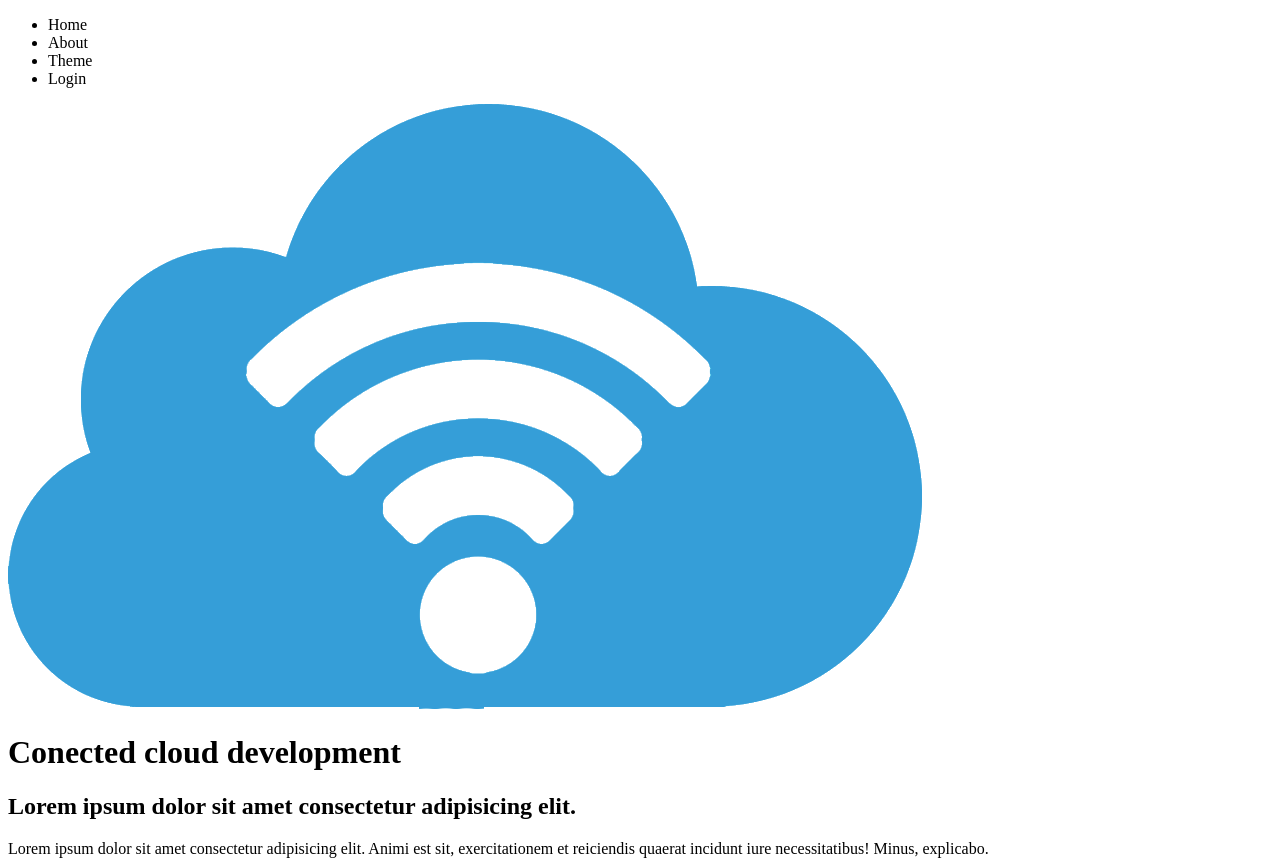
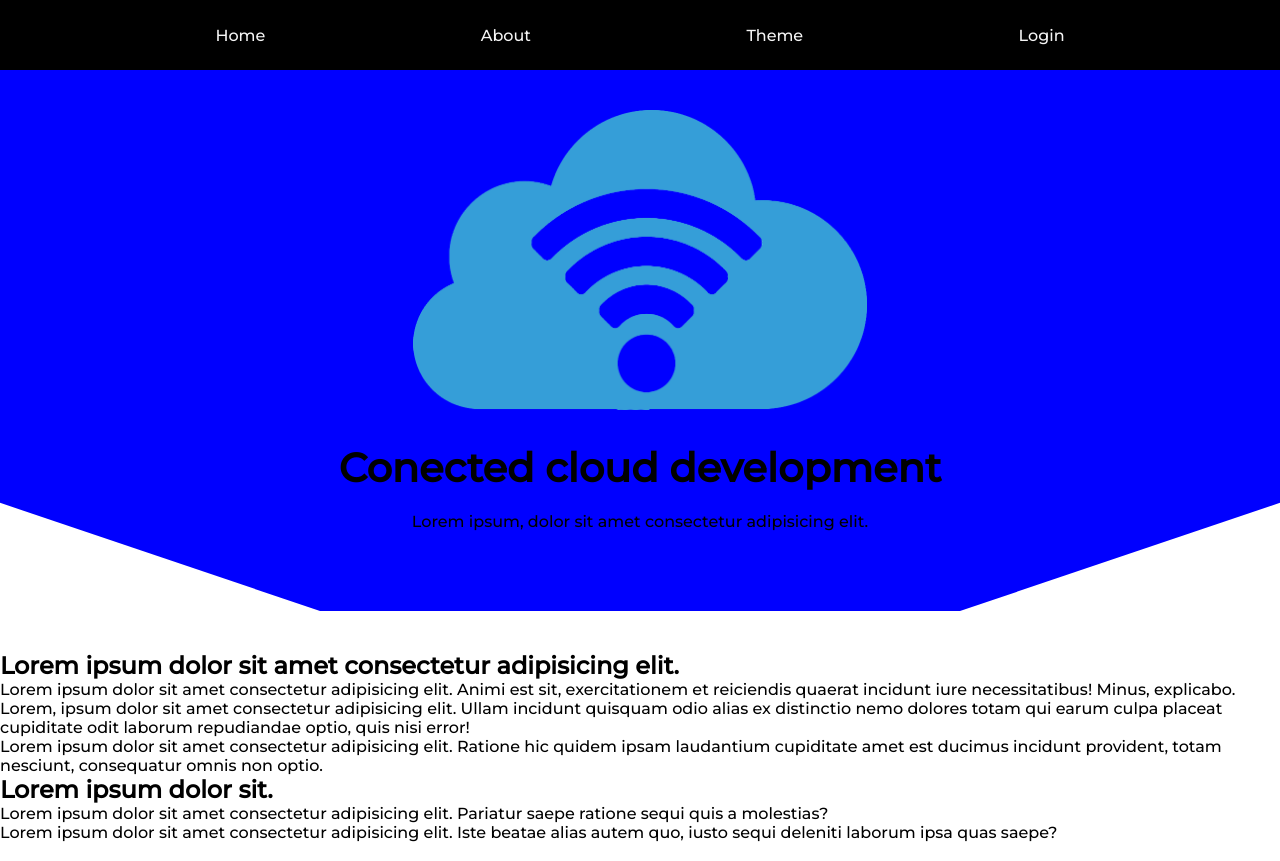
Before and after one commit to SereicikasTomas/theme-switcher, a plain HTML site: page index.html in a window 1280 px wide. Shown: the top 861 px of the page. Drawn offline with Linux system fonts and the light colour scheme.

Commit message:
add initial styling

```diff
--- a/index.html
+++ b/index.html
@@ -23,6 +23,7 @@
     <header>
       <img src="logo.png" alt="logo" />
       <h1>Conected cloud development</h1>
+      <p>Lorem ipsum, dolor sit amet consectetur adipisicing elit.</p>
     </header>
     <main>
       <h2>Lorem ipsum dolor sit amet consectetur adipisicing elit.</h2>
--- a/style.css
+++ b/style.css
@@ -0,0 +1,61 @@
+* {
+  margin: 0;
+  padding: 0;
+  box-sizing: border-box;
+}
+
+html {
+  font-size: 62.5%;
+  font-family: "Montserrat", sans-serif;
+}
+
+ul {
+  list-style-type: none;
+}
+
+a {
+  color: currentColor;
+  text-decoration: none;
+}
+
+h1 {
+  font-size: 4rem;
+  margin-bottom: 2rem;
+}
+
+h2 {
+  font-size: 2.4rem;
+}
+
+p {
+  font-size: 1.6rem;
+}
+
+.navbar {
+  height: 7rem;
+  width: 100%;
+  background: black;
+  color: whitesmoke;
+  font-size: 1.6rem;
+}
+
+.navbar__nav {
+  display: flex;
+  align-items: center;
+  justify-content: space-evenly;
+  height: 100%;
+}
+
+header {
+  padding: 4rem;
+  background: blue;
+  margin-bottom: 4rem;
+  padding-bottom: 8rem;
+  text-align: center;
+  clip-path: polygon(100% 0, 100% 80%, 75% 100%, 25% 100%, 0% 80%, 0 0);
+}
+
+img {
+  height: 30rem;
+  margin-bottom: 3rem;
+}
```
